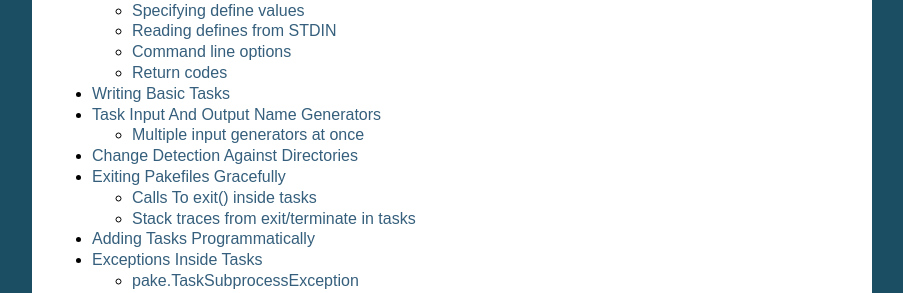
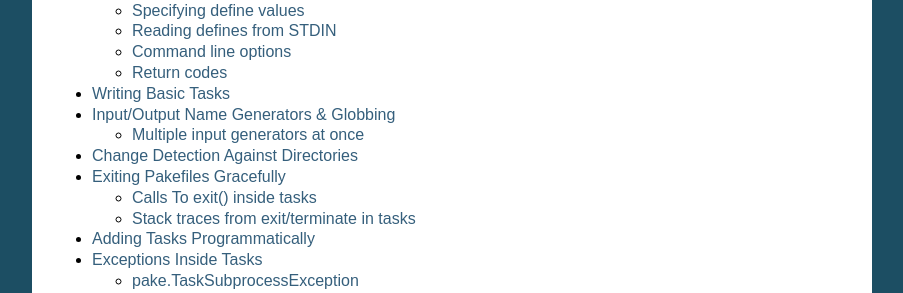
Before and after one commit to Teriks/pake, a Sphinx documentation site: the page built from docs/source/index.rst, in a window 1280 px wide. Shown: the part 868-1161 px from the top of the page, without its empty margins (198-1101 px from the left). Built offline with Sphinx 7.4.7, drawn with Linux system fonts in a browser that asks for light colours.

Commit message:
Re-title input/output generator doc page

```diff
--- a/docs/source/index.rst
+++ b/docs/source/index.rst
@@ -52,7 +52,7 @@ Guides / Help
 
     Running Pake <runningpake>
     Writing Basic Tasks <basictasks>
-    Task Input And Output Name Generators <inputandoutputgenerators>
+    Input/Output Name Generators & Globbing <inputandoutputgenerators>
     Change Detection Against Directories <directorychangedetection>
     Exiting Pakefiles Gracefully <exitingpakefiles>
     Adding Tasks Programmatically <programmaticlyaddtasks>
--- a/docs/source/inputandoutputgenerators.rst
+++ b/docs/source/inputandoutputgenerators.rst
@@ -1,5 +1,5 @@
-Task Input And Output Name Generators
-=====================================
+Input/Output Name Generators & Globbing
+=======================================
 
 Pake can accept callables as task inputs, this is how :py:meth:`pake.glob` and :py:meth:`pake.pattern` are
 implemented under the hood.  They both take the pattern you give them and return a new function, which
```
